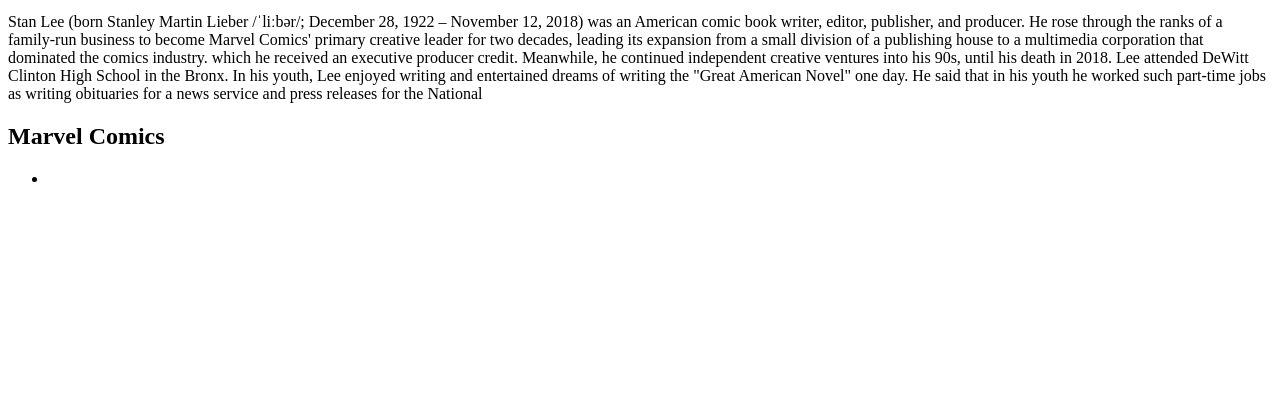
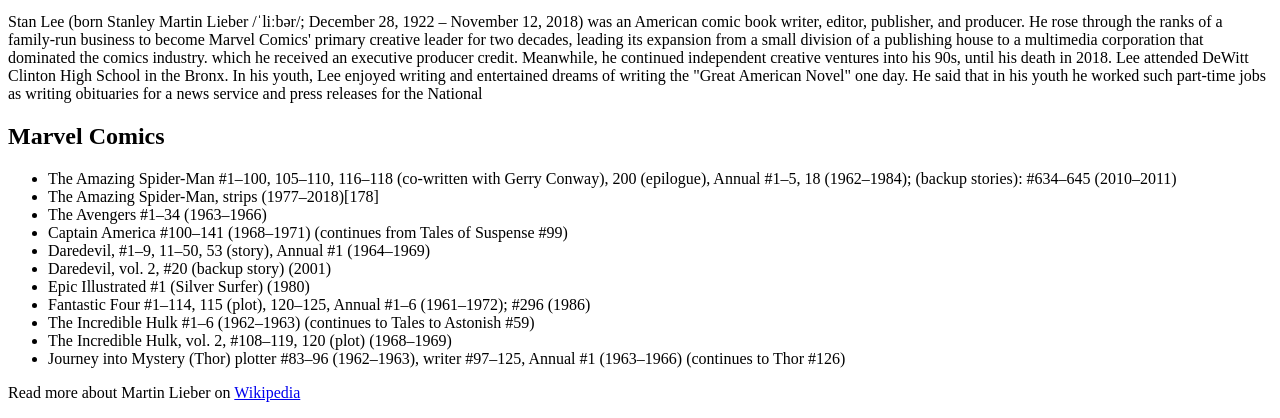
Before and after one commit to ondermehmet/HTML-CSS-Page-Work, a plain HTML site: page index.html in a window 1280 px wide. Shown: the part 383-801 px from the top of the page. Drawn offline with Linux system fonts and the light colour scheme.

```diff
--- a/index.html
+++ b/index.html
@@ -22,9 +22,54 @@
         </h2>
         <ul>
             <li>
+                The Amazing Spider-Man #1–100, 105–110, 116–118 (co-written with Gerry Conway), 200 (epilogue), Annual #1–5, 18 (1962–1984); (backup stories): #634–645 (2010–2011)
+            </li>
 
+            <li>
+                The Amazing Spider-Man, strips (1977–2018)[178]
+            </li>
+
+            <li>
+                The Avengers #1–34 (1963–1966)
+            </li>
+
+            <li>
+                Captain America #100–141 (1968–1971) (continues from Tales of Suspense #99)
+            </li>
+
+            <li>
+                Daredevil, #1–9, 11–50, 53 (story), Annual #1 (1964–1969)
+            </li>
+
+            <li>
+                Daredevil, vol. 2, #20 (backup story) (2001)
+            </li>
+
+            <li>
+                Epic Illustrated #1 (Silver Surfer) (1980)
+            </li>
+
+            <li>
+                Fantastic Four #1–114, 115 (plot), 120–125, Annual #1–6 (1961–1972); #296 (1986)
+            </li>
+
+            <li>
+                The Incredible Hulk #1–6 (1962–1963) (continues to Tales to Astonish #59)
+            </li>
+
+            <li>
+                The Incredible Hulk, vol. 2, #108–119, 120 (plot) (1968–1969)
+            </li>
+
+            <li>
+                Journey into Mystery (Thor) plotter #83–96 (1962–1963), writer #97–125, Annual #1 (1963–1966) (continues to Thor #126)
             </li>
         </ul>
+
+        <p id="footer">
+            Read more about Martin Lieber on
+            <a href="https://en.wikipedia.org/wiki/Stan_Lee" target="_blank" id="link">Wikipedia</a>
+        </p>
 
 
 
```
